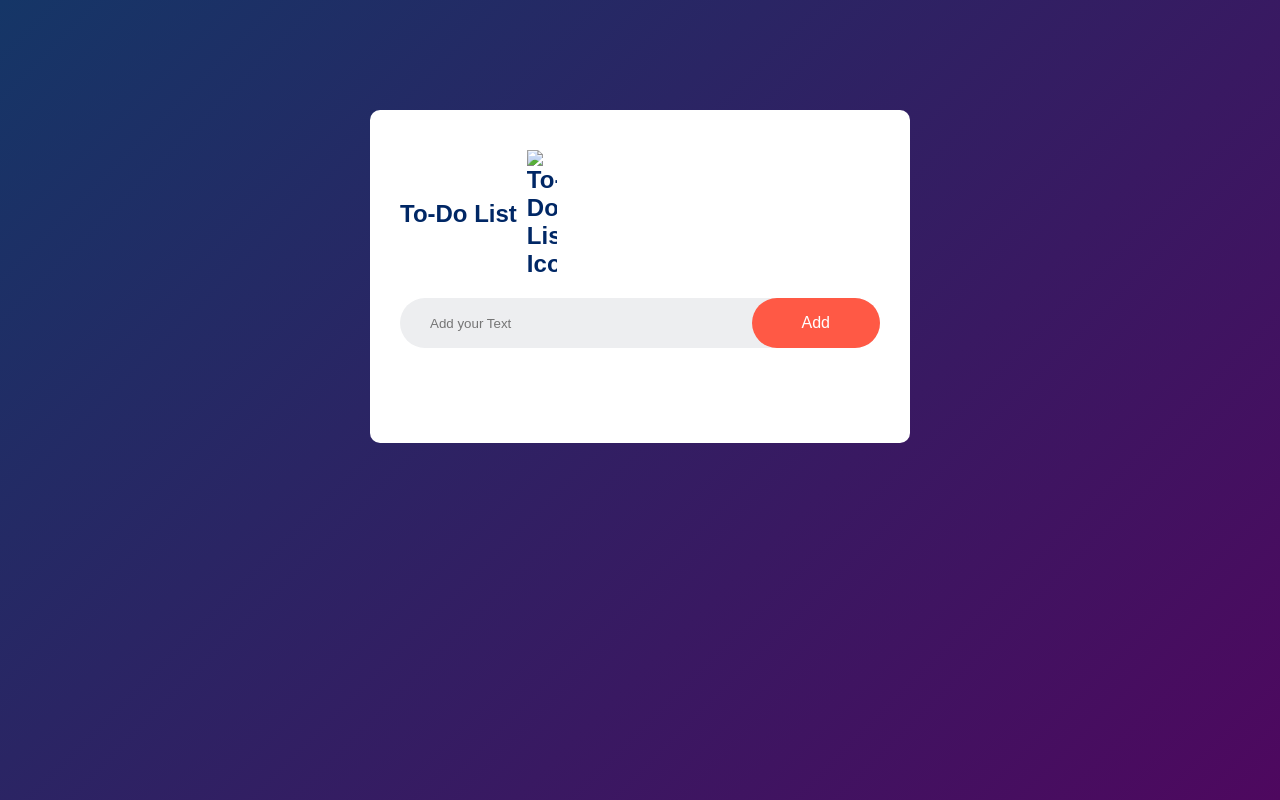
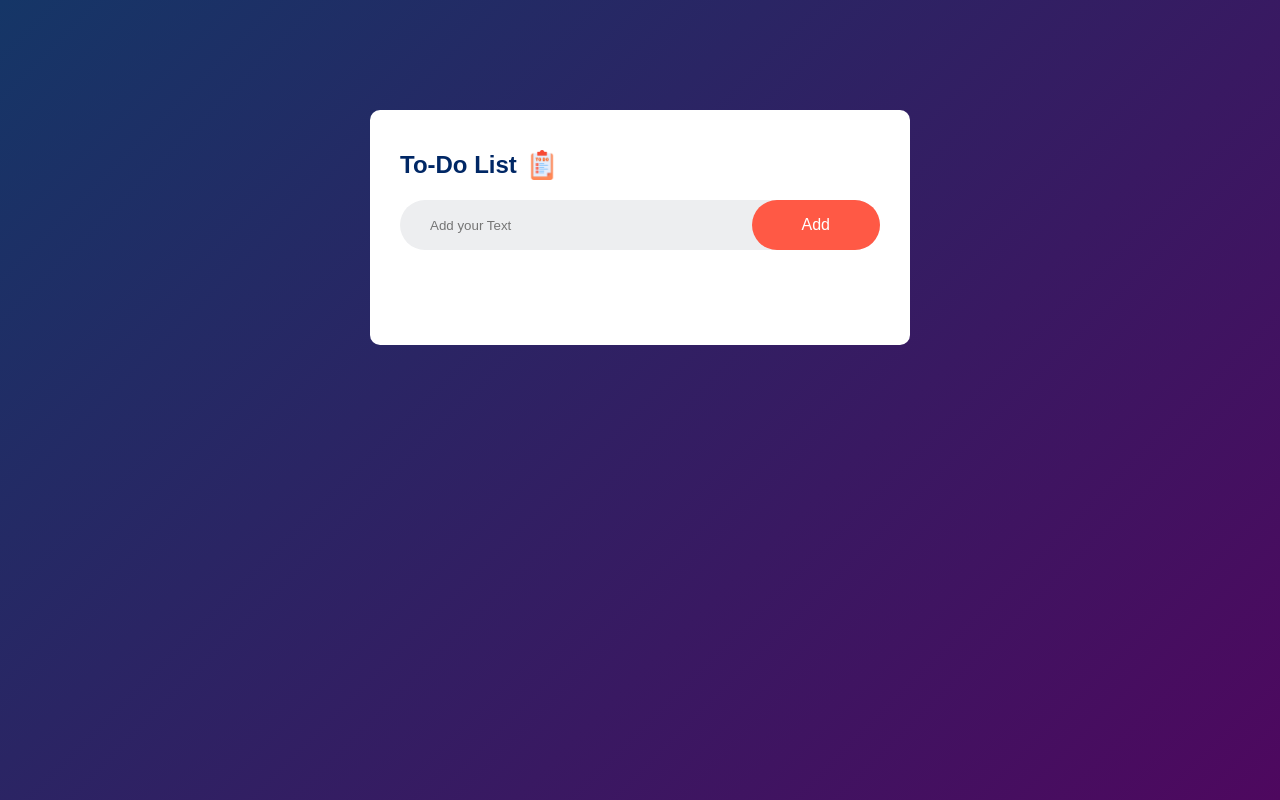
Before and after one commit to NatakonSrika/Todo-List-JavaScript, a plain HTML site: page index.html in a window 1280 px wide. Drawn offline with Linux system fonts and the light colour scheme.

Commit message:
Update index.html

```diff
--- a/index.html
+++ b/index.html
@@ -9,7 +9,7 @@
 <body>
     <div class="container">
         <div class="todo-app">
-            <h2>To-Do List<img src="images/image-1.png" alt="To-Do List Icon" ></h2>
+            <h2>To-Do List<img src="image-1.png" alt="To-Do List Icon" ></h2>
             <div class="row">
                 <input type="text" id="input-box" placeholder="Add your Text">
                 <button onclick="addTask()">Add</button>
```
